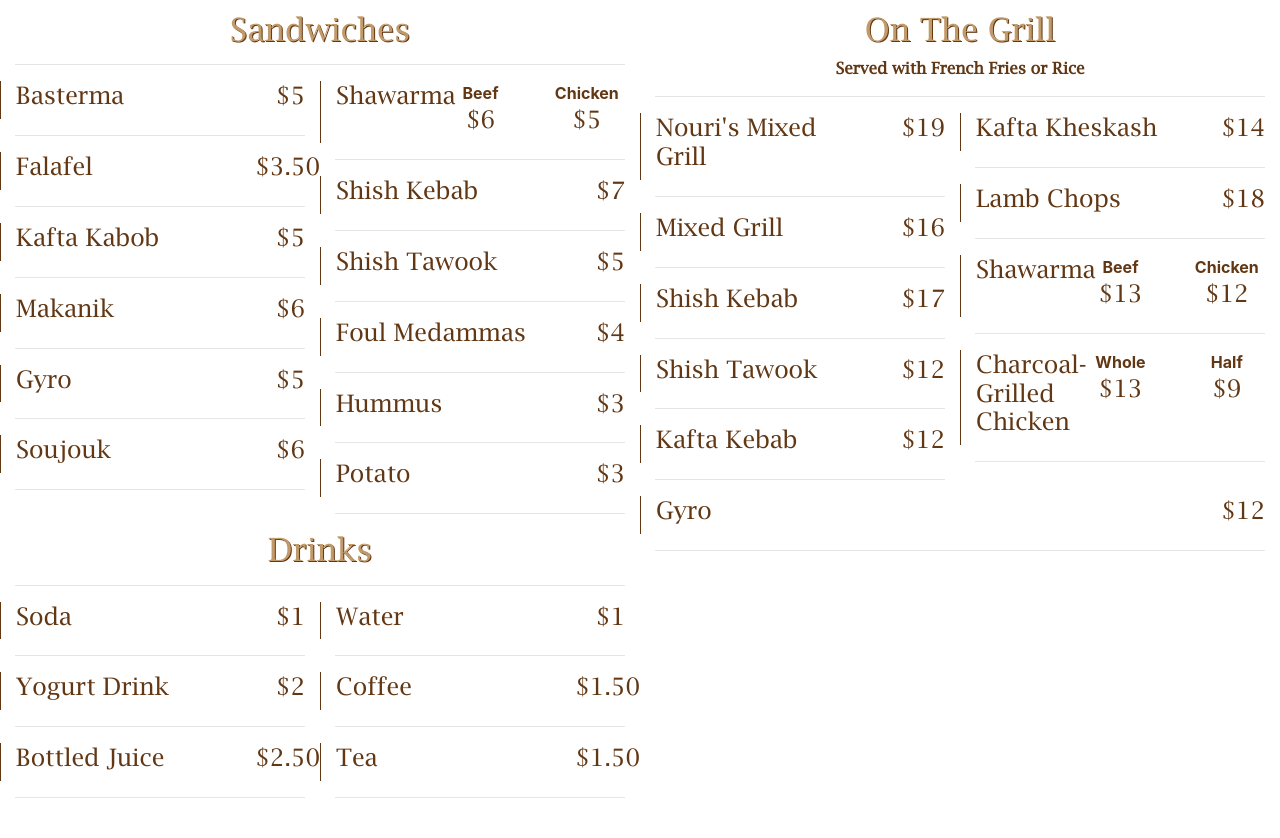
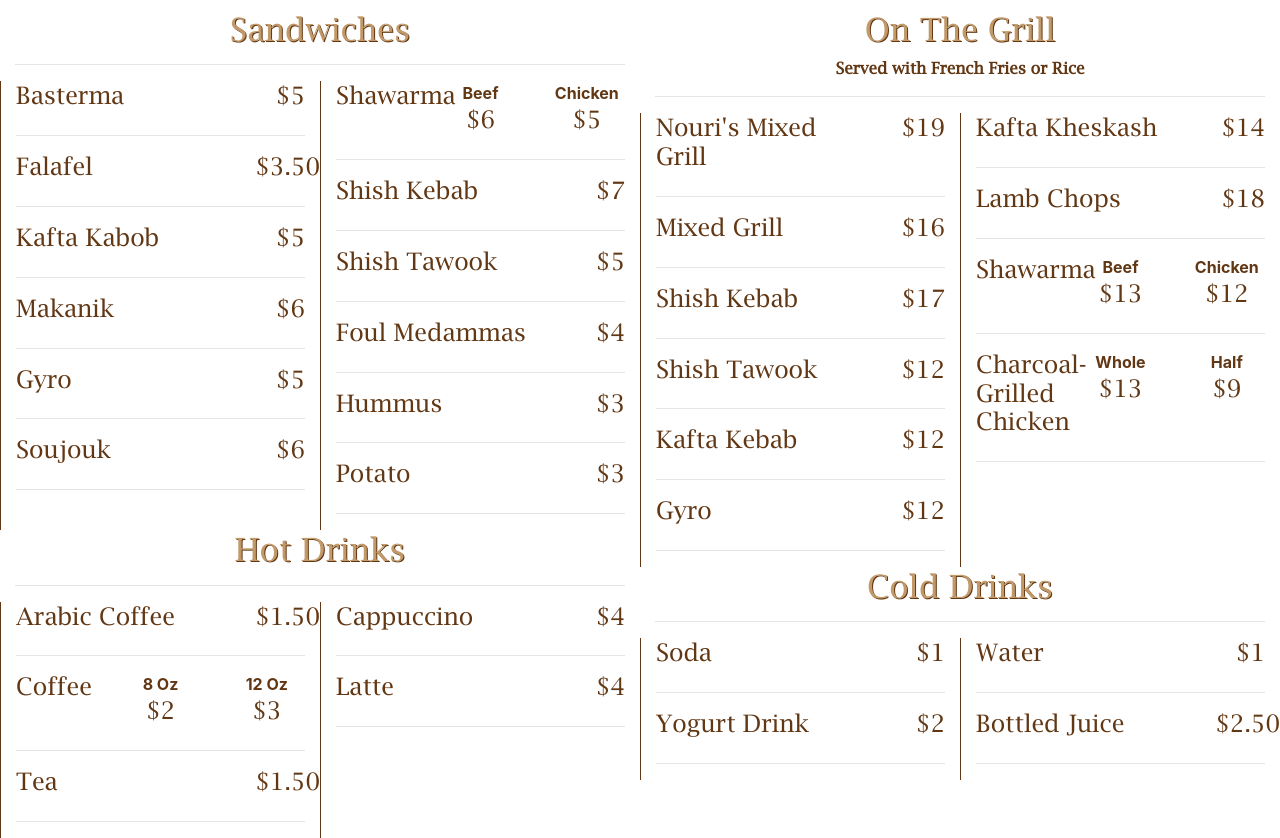
Before and after one commit to MajdMaghamez/nouri.cafe_3, a plain HTML site: page index.html in a window 1280 px wide. Shown: the part 160-998 px from the top of the page. Before the commit the page ends 974 px from the top, so only its background shows below. Drawn offline with Linux system fonts and the light colour scheme.

Commit message:
separating cold drinks from hot drinks, adding more item to hot drinks, fixing the side border

```diff
--- a/assets/css/settings.css
+++ b/assets/css/settings.css
@@ -3,8 +3,11 @@
     src: url("../fonts/Lucida_Bright/Lucida-Bright-Regular.ttf");
 }
 .item {
+    /*border-left: 1px solid #623714;*/
+    color: #623714;
+}
+.divider {
     border-left: 1px solid #623714;
-    color: #623714;
 }
 .item-title {
     font-family: 'Lucida Bright', cursive;
--- a/index.html
+++ b/index.html
@@ -36,7 +36,7 @@
         <div class="col">
             <h2 class="col-12 header text-center">Sandwiches</h2><hr/>
             <div class="row">
-                <div class="col">
+                <div class="col divider">
                     <div class="row">
                         <div class="col-12 item">
                             <div class="row">
@@ -98,7 +98,7 @@
                         </div>
                     </div><hr/>
                 </div>
-                <div class="col">
+                <div class="col divider">
                     <div class="row">
                         <div class="col-12 item">
                             <div class="row">
@@ -156,16 +156,16 @@
                     </div><hr/>
                 </div>
             </div>
-            <h2 class="col-12 header text-center">Drinks</h2><hr/>
+            <h2 class="col-12 header text-center">Hot Drinks</h2><hr/>
             <div class="row">
-                <div class="col">
+                <div class="col divider">
                     <div class="row">
                         <div class="col-12 item">
                             <div class="row">
                                 <div class="col-9">
-                                    <h4 class="item-title">Soda</h4>
+                                    <h4 class="item-title">Arabic Coffee</h4>
                                 </div>
-                                <div class="col-3 text-right"><h4 class="item-price">$1</h4></div>
+                                <div class="col-3 text-right"><h4 class="item-price">$1.50</h4></div>
                                 <div class="col-12 item-description"></div>
                             </div>
                         </div>
@@ -173,45 +173,9 @@
                     <div class="row">
                         <div class="col-12 item">
                             <div class="row">
-                                <div class="col-9">
-                                    <h4 class="item-title">Yogurt Drink</h4>
-                                </div>
-                                <div class="col-3 text-right"><h4 class="item-price">$2</h4></div>
-                                <div class="col-12 item-description"></div>
-                            </div>
-                        </div>
-                    </div><hr/>
-                    <div class="row">
-                        <div class="col-12 item">
-                            <div class="row">
-                                <div class="col-9">
-                                    <h4 class="item-title">Bottled Juice</h4>
-                                </div>
-                                <div class="col-3 text-right"><h4 class="item-price">$2.50</h4></div>
-                                <div class="col-12 item-description"></div>
-                            </div>
-                        </div>
-                    </div><hr/>
-                </div>
-                <div class="col">
-                    <div class="row">
-                        <div class="col-12 item">
-                            <div class="row">
-                                <div class="col-9">
-                                    <h4 class="item-title">Water</h4>
-                                </div>
-                                <div class="col-3 text-right"><h4 class="item-price">$1</h4></div>
-                                <div class="col-12 item-description"></div>
-                            </div>
-                        </div>
-                    </div><hr/>
-                    <div class="row">
-                        <div class="col-12 item">
-                            <div class="row">
-                                <div class="col-9">
-                                    <h4 class="item-title">Coffee</h4>
-                                </div>
-                                <div class="col-3 text-right"><h4 class="item-price">$1.50</h4></div>
+                                <div class="col-4"><h4 class="item-title">Coffee</h4></div>
+                                <div class="col-4 text-center"><span class="item-price-title">8 Oz</span><h4 class="item-price">$2</h4></div>
+                                <div class="col-4 text-center"><span class="item-price-title">12 Oz</span><h4 class="item-price">$3</h4></div>
                                 <div class="col-12 item-description"></div>
                             </div>
                         </div>
@@ -228,13 +192,37 @@
                         </div>
                     </div><hr/>
                 </div>
+                <div class="col divider">
+                    <div class="row">
+                        <div class="col-12 item">
+                            <div class="row">
+                                <div class="col-9">
+                                    <h4 class="item-title">Cappuccino</h4>
+                                </div>
+                                <div class="col-3 text-right"><h4 class="item-price">$4</h4></div>
+                                <div class="col-12 item-description"></div>
+                            </div>
+                        </div>
+                    </div><hr/>
+                    <div class="row">
+                        <div class="col-12 item">
+                            <div class="row">
+                                <div class="col-9">
+                                    <h4 class="item-title">Latte</h4>
+                                </div>
+                                <div class="col-3 text-right"><h4 class="item-price">$4</h4></div>
+                                <div class="col-12 item-description"></div>
+                            </div>
+                        </div>
+                    </div><hr/>
+                </div>
             </div>
         </div>
         <div class="col">
             <h2 class="col-12 header text-center">On The Grill</h2>
             <p class="item-description text-center">Served with French Fries or Rice</p><hr/>
             <div class="row">
-                <div class="col">
+                <div class="col divider">
                     <div class="row">
                         <div class="col-12 item">
                             <div class="row">
@@ -280,8 +268,17 @@
                             </div>
                         </div>
                     </div><hr/>
+                    <div class="row">
+                        <div class="col-12 item">
+                            <div class="row">
+                                <div class="col-9"><h4 class="item-title">Gyro</h4></div>
+                                <div class="col-3 text-right"><h4 class="item-price">$12</h4></div>
+                                <div class="col-12 item-description"></div>
+                            </div>
+                        </div>
+                    </div><hr/>
                 </div>
-                <div class="col">
+                <div class="col divider">
                     <div class="row">
                         <div class="col-12 item">
                             <div class="row">
@@ -322,15 +319,57 @@
                     </div><hr/>
                 </div>
             </div>
+            <h2 class="col-12 header text-center">Cold Drinks</h2><hr/>
             <div class="row">
-                <div class="col-12 item">
+                <div class="col divider">
                     <div class="row">
-                        <div class="col-9"><h4 class="item-title">Gyro</h4></div>
-                        <div class="col-3 text-right"><h4 class="item-price">$12</h4></div>
-                        <div class="col-12 item-description"></div>
-                    </div>
+                        <div class="col-12 item">
+                            <div class="row">
+                                <div class="col-9">
+                                    <h4 class="item-title">Soda</h4>
+                                </div>
+                                <div class="col-3 text-right"><h4 class="item-price">$1</h4></div>
+                                <div class="col-12 item-description"></div>
+                            </div>
+                        </div>
+                    </div><hr/>
+                    <div class="row">
+                        <div class="col-12 item">
+                            <div class="row">
+                                <div class="col-9">
+                                    <h4 class="item-title">Yogurt Drink</h4>
+                                </div>
+                                <div class="col-3 text-right"><h4 class="item-price">$2</h4></div>
+                                <div class="col-12 item-description"></div>
+                            </div>
+                        </div>
+                    </div><hr/>
                 </div>
-            </div><hr/>
+                <div class="col divider">
+                    <div class="row">
+                        <div class="col-12 item">
+                            <div class="row">
+                                <div class="col-9">
+                                    <h4 class="item-title">Water</h4>
+                                </div>
+                                <div class="col-3 text-right"><h4 class="item-price">$1</h4></div>
+                                <div class="col-12 item-description"></div>
+                            </div>
+                        </div>
+                    </div><hr/>
+                    <div class="row">
+                        <div class="col-12 item">
+                            <div class="row">
+                                <div class="col-9">
+                                    <h4 class="item-title">Bottled Juice</h4>
+                                </div>
+                                <div class="col-3 text-right"><h4 class="item-price">$2.50</h4></div>
+                                <div class="col-12 item-description"></div>
+                            </div>
+                        </div>
+                    </div><hr/>
+                </div>
+            </div>
         </div>
     </div>
 </div>
```
